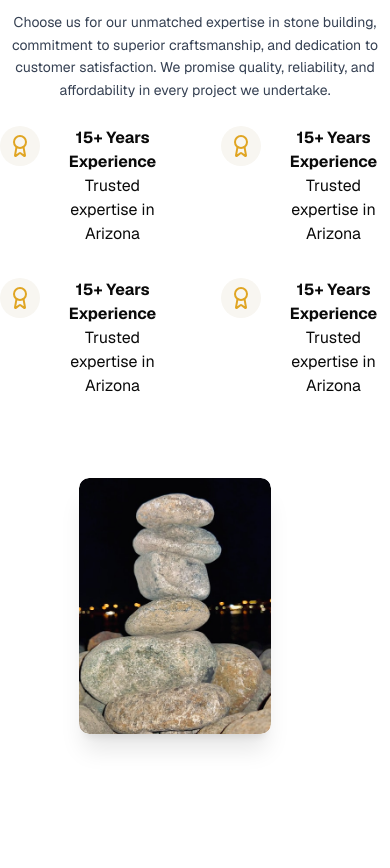
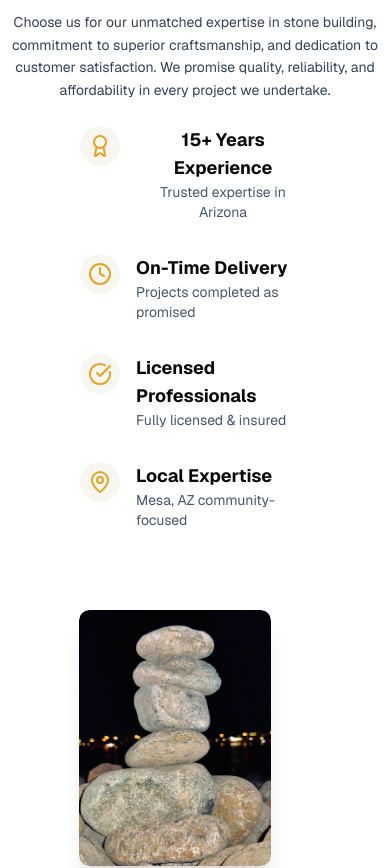
Before and after one commit to FSDTeam-SAA/mannyg784-website, a Next.js app: page /about-us in a window 390 px wide. Shown: the part 2320-3188 px from the top of the page. Built offline with nearby package versions, Linux system fonts and the light colour scheme.

Commit message:
fix: button links of contact us

```diff
--- a/src/app/(website)/services/page.tsx
+++ b/src/app/(website)/services/page.tsx
@@ -14,6 +14,7 @@ export default function Page() {
         height="70vh"
       />
 
+      <div id="stone-works">
         <Section
           heading="Stone Works"
           text={`Committed to crafting superior stone structures, we blend skillful craftsmanship with high-quality materials to create enduring, aesthetically pleasing designs that reflect our clients' unique visions and enhance their spaces. Committed to crafting superior stone structures, we blend skillful craftsmanship with high-quality materials to create enduring, aesthetically pleasing designs that reflect our clients' unique visions and enhance their spaces.`}
@@ -22,7 +23,9 @@ export default function Page() {
           showButtons={true}
           reverse={false}
         />
+      </div>
 
+      <div id="stone-veneer">
         <Section
           heading="Stone Veneer"
           text={`Committed to crafting superior stone structures, we blend skillful craftsmanship with high-quality materials to create enduring, aesthetically pleasing designs that reflect our clients' unique visions and enhance their spaces. Committed to crafting superior stone structures, we blend skillful craftsmanship with high-quality materials to create enduring, aesthetically pleasing designs that reflect our clients' unique visions and enhance their spaces.`}
@@ -31,7 +34,9 @@ export default function Page() {
           showButtons={true}
           reverse={true}
         />
+      </div>
 
+      <div id="brick-veneer">
         <Section
           heading="Brick Veneer"
           text={`Committed to crafting superior stone structures, we blend skillful craftsmanship with high-quality materials to create enduring, aesthetically pleasing designs that reflect our clients' unique visions and enhance their spaces. Committed to crafting superior stone structures, we blend skillful craftsmanship with high-quality materials to create enduring, aesthetically pleasing designs that reflect our clients' unique visions and enhance their spaces.`}
@@ -40,6 +45,7 @@ export default function Page() {
           showButtons={true}
           reverse={false}
         />
+      </div>
 
       <ProcessCards />
       <GetInTouch />
--- a/src/components/website/PageSections/HomePage/Experience.tsx
+++ b/src/components/website/PageSections/HomePage/Experience.tsx
@@ -31,7 +31,15 @@ export default function Experience() {
           </p>
 
           <div className="flex flex-col sm:flex-row items-center justify-center md:justify-start gap-4">
-            <button className="bg-yellow-500 font-semibold  px-6 py-3 rounded-lg cursor-pointer text-white border border-transparent transition-all duration-300 ease-in-out hover:text-yellow-500 hover:bg-transparent hover:border-yellow-500">
+            <button
+              onClick={() => {
+                const section = document.getElementById("get-in-touch");
+                if (section) {
+                  section.scrollIntoView({ behavior: "smooth" });
+                }
+              }}
+              className="bg-yellow-500 font-semibold  px-6 py-3 rounded-lg cursor-pointer text-white border border-transparent transition-all duration-300 ease-in-out hover:text-yellow-500 hover:bg-transparent hover:border-yellow-500"
+            >
               Contact Us
             </button>
             <button className=" border border-yellow-500 text-yellow-500 px-6 py-3 rounded-md font-semibold w-full sm:w-auto cursor-pointer transition-all duration-300 ease-in-out hover:bg-yellow-500 hover:text-white">
--- a/src/components/website/PageSections/Services/StoneWorks.tsx
+++ b/src/components/website/PageSections/Services/StoneWorks.tsx
@@ -1,6 +1,7 @@
 "use client";
 import Image from "next/image";
 import React from "react";
+import { useRouter } from "next/navigation";
 
 interface SectionProps {
   title: string;
@@ -23,6 +24,7 @@ export default function Section({
   imageAlt = "Section Image",
   reverse = false,
 }: SectionProps) {
+  const router = useRouter();
   return (
     <section className="text-black py-16 md:py-40">
       <div
@@ -74,6 +76,7 @@ export default function Section({
             <button className="bg-[#E0A523] hover:bg-[#c4911e] text-black font-semibold px-6 py-3 rounded-md transition-all w-full sm:w-auto">
               {primaryButtonText}
             </button>
+
             <button className="border border-gray-400 text-black px-6 py-3 rounded-md font-semibold transition-all w-full sm:w-auto">
               {secondaryButtonText}
             </button>
--- a/src/components/website/PageSections/Services/Whychooseus.tsx
+++ b/src/components/website/PageSections/Services/Whychooseus.tsx
@@ -1,4 +1,4 @@
-import { Award } from "lucide-react";
+import { Award, CircleCheckBig, Clock, MapPin } from "lucide-react";
 import Image from "next/image";
 import React from "react";
 
@@ -39,47 +39,56 @@ export const Whychooseus = ({
               satisfaction. We promise quality, reliability, and affordability
               in every project we undertake.
             </p>
-            <div className="flex flex-col space-y-8 ">
-              <div className="flex gap-5 space-x-8">
-                <div className="flex items-start justify-between gap-4">
-                  <div className="p-2 bg-[#F8F6F1] rounded-full">
+            <div className="grid grid-cols-1 sm:px-0 px-20 sm:grid-cols-2 gap-8">
+              {/* Item 1 */}
+              <div className="flex items-start text-center gap-4 sm:text-left">
+                <div className="p-2 bg-[#F8F6F1] rounded-full shrink-0">
                   <Award className="text-[#E0A523]" />
                 </div>
-                  <div className="flex flex-col">
-                    <h2 className="font-bold ">15+ Years Experience</h2>
-                    <p>Trusted expertise in Arizona</p>
+                <div>
+                  <h2 className="font-bold text-lg">15+ Years Experience</h2>
+                  <p className="text-sm text-gray-600">
+                    Trusted expertise in Arizona
+                  </p>
                 </div>
               </div>
 
-                <div className="flex items-start justify-between gap-4">
-                  <div className="p-2 bg-[#F8F6F1] rounded-full">
-                    <Award className="text-[#E0A523]" />
+              {/* Item 2 */}
+              <div className="flex items-start gap-4 text-left">
+                <div className="p-2 bg-[#F8F6F1] rounded-full shrink-0">
+                  <Clock className="text-[#E0A523]" />
                 </div>
-                  <div className="flex flex-col">
-                    <h2 className="font-bold ">15+ Years Experience</h2>
-                    <p>Trusted expertise in Arizona</p>
-                  </div>
-                </div>
-              </div>
-              <div className="flex gap-5 space-x-8">
-                <div className="flex items-start justify-between gap-4">
-                  <div className="p-2 bg-[#F8F6F1] rounded-full">
-                    <Award className="text-[#E0A523]" />
-                  </div>
-                  <div className="flex flex-col">
-                    <h2 className="font-bold ">15+ Years Experience</h2>
-                    <p>Trusted expertise in Arizona</p>
+                <div>
+                  <h2 className="font-bold text-lg">On-Time Delivery</h2>
+                  <p className="text-sm text-gray-600">
+                    Projects completed as promised
+                  </p>
                 </div>
               </div>
 
-                <div className="flex items-start justify-between gap-4">
-                  <div className="p-2 bg-[#F8F6F1] rounded-full">
-                    <Award className="text-[#E0A523]" />
+              {/* Item 3 */}
+              <div className="flex items-start gap-4 text-left">
+                <div className="p-2 bg-[#F8F6F1] rounded-full shrink-0">
+                  <CircleCheckBig className="text-[#E0A523]" />
                 </div>
-                  <div className="flex flex-col">
-                    <h2 className="font-bold ">15+ Years Experience</h2>
-                    <p>Trusted expertise in Arizona</p>
+                <div>
+                  <h2 className="font-bold text-lg">Licensed Professionals</h2>
+                  <p className="text-sm text-gray-600">
+                    Fully licensed & insured
+                  </p>
                 </div>
+              </div>
+
+              {/* Item 4 */}
+              <div className="flex items-start gap-4 text-left">
+                <div className="p-2 bg-[#F8F6F1] rounded-full shrink-0">
+                  <MapPin className="text-[#E0A523]" />
+                </div>
+                <div>
+                  <h2 className="font-bold text-lg">Local Expertise</h2>
+                  <p className="text-sm text-gray-600">
+                    Mesa, AZ community-focused
+                  </p>
                 </div>
               </div>
             </div>
--- a/src/components/website/ReusableSection/GetInTouch.tsx
+++ b/src/components/website/ReusableSection/GetInTouch.tsx
@@ -209,9 +209,11 @@ export default function GetInTouch() {
                 disabled={loading}
                 className="w-full bg-[#E0A523] hover:bg-[#c68c1a] text-white rounded-md py-3 font-semibold cursor-pointer"
               ></Button> */}
-              <button className="border border-yellow-500 text-yellow-500 px-6 py-3 rounded-md font-semibold w-full sm:w-auto cursor-pointer transition-all duration-300 ease-in-out hover:bg-yellow-500 hover:text-white hover:border-yellow-500 ">
-                {loading ? "Sending..." : "Send Message"}
-              </button>
+              <div className="flex justify-center w-full">
+                <button className="border border-yellow-500 text-yellow-500 px-6 py-3 rounded-md font-semibold w-full  sm:w-auto cursor-pointer transition-all duration-300 ease-in-out hover:bg-yellow-500 hover:text-white hover:border-yellow-500 ">
+                  {loading ? "Sending..." : "Send Message"}
+                </button>
+              </div>
             </form>
           </Form>
         </div>
```
Also changed, not shown: src/components/website/PageSections/HomePage/Banner.tsx (+9 -16 lines), src/components/website/PageSections/HomePage/ServiceCard.tsx (+12 -10 lines), src/components/website/ReusableSection/Section.tsx (+20 -1 lines). Lines whose indentation alone changed are shown as unchanged.
